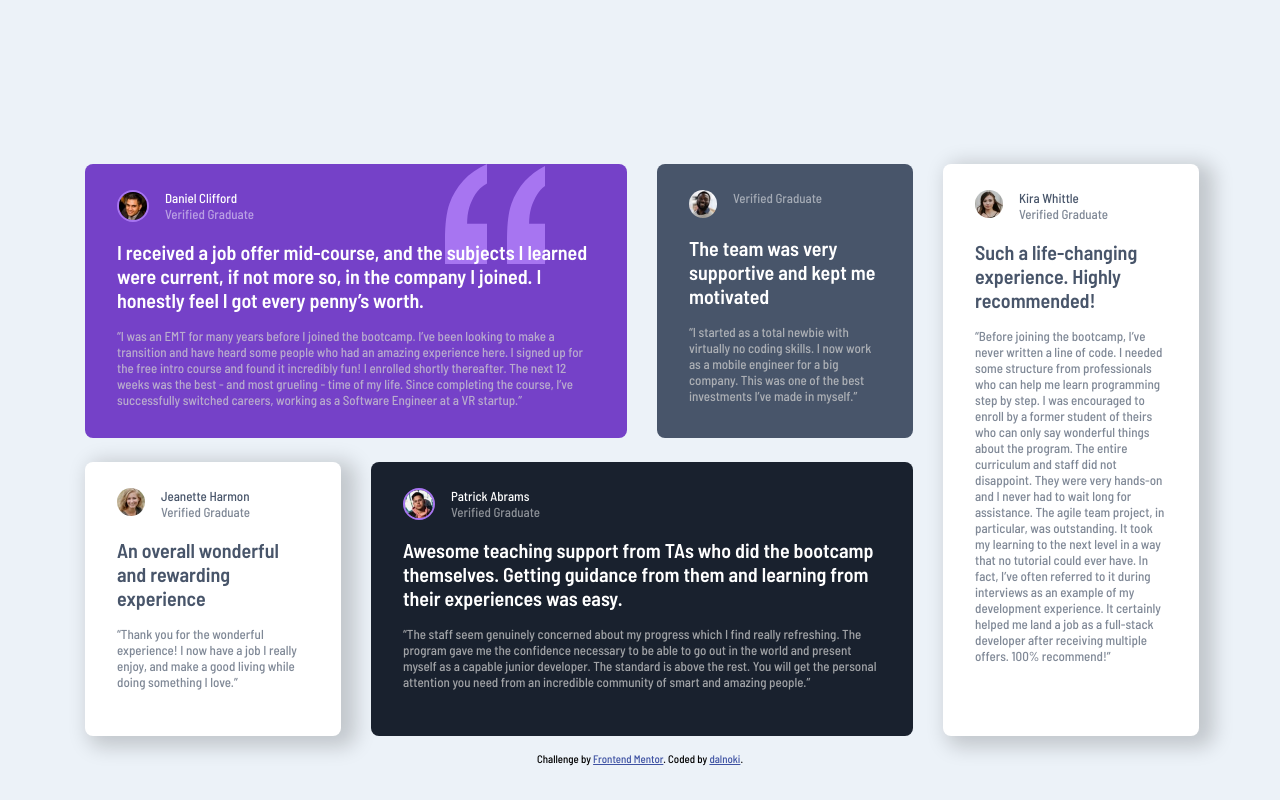
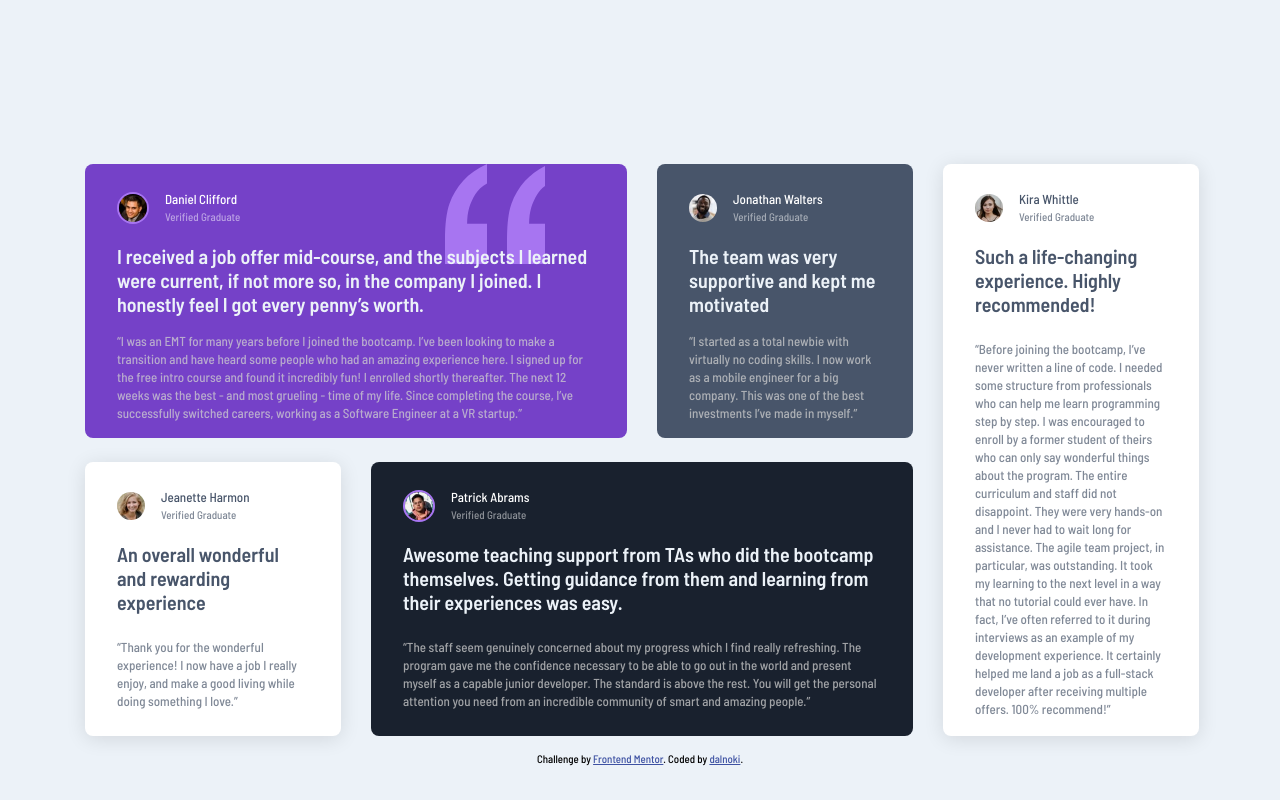
Before and after one commit to dalnoki/testimonials-grid, a plain HTML site: page index.html in a window 1280 px wide. Drawn offline with Linux system fonts and the light colour scheme.

Commit message:
style fixes

```diff
--- a/index.html
+++ b/index.html
@@ -39,7 +39,7 @@
                 <div class="card card--grey">
                     <div class="author">
                         <img alt="Jonathan Walters" src="images/image-jonathan.jpg">
-                        <p><span>Verified Graduate</span></p>
+                        <p>Jonathan Walters<span>Verified Graduate</span></p>
                     </div>
                     <h2>The team was very supportive and kept me motivated</h2>
 
--- a/sass/main.scss
+++ b/sass/main.scss
@@ -37,6 +37,7 @@ body {
   padding: 1.625rem 2rem 2rem;
 
   h2 {
+    color: #ECF2F8;;
     font-size: 1.25rem;
     font-weight: 600;
     margin-bottom: 1rem;
@@ -44,12 +45,17 @@ body {
 
   p {
     color: $light-gray-opacity;
+    line-height: 1.125rem;
   }
 
   &--black {
     background-color: $black;
     grid-column: 1 / 1;
     grid-row: 5 / 7;
+
+    h2 {
+      margin-bottom: 1.5rem;
+    }
 
     @include respond(l) {
       grid-column: 2 / 4;
@@ -100,10 +106,11 @@ body {
 
   &--white {
     background-color: $white;
-    box-shadow: 9px 5px 20px 6px hsl(0deg 0% 0% / 18%);
+    box-shadow: 0px 3px 20px 0px rgb(0 0 0 / 11%);
 
     h2 {
       color: $very-dark-greyish-blue;
+      margin-bottom: 1.5rem;
     }
 
     p {
@@ -153,6 +160,7 @@ body {
 
 
 .author {
+  align-items: center;
   display: flex;
   margin-bottom: 1.125rem;
   color: $white;
@@ -163,8 +171,9 @@ body {
   }
 
   p span {
-    color: $white-opacity ;
+    color: $white-opacity;
     display: block;
+    font-size: .6875rem;
   }
 
   &__image {
```
Also changed, not shown: css/index.css, 1 other file.
